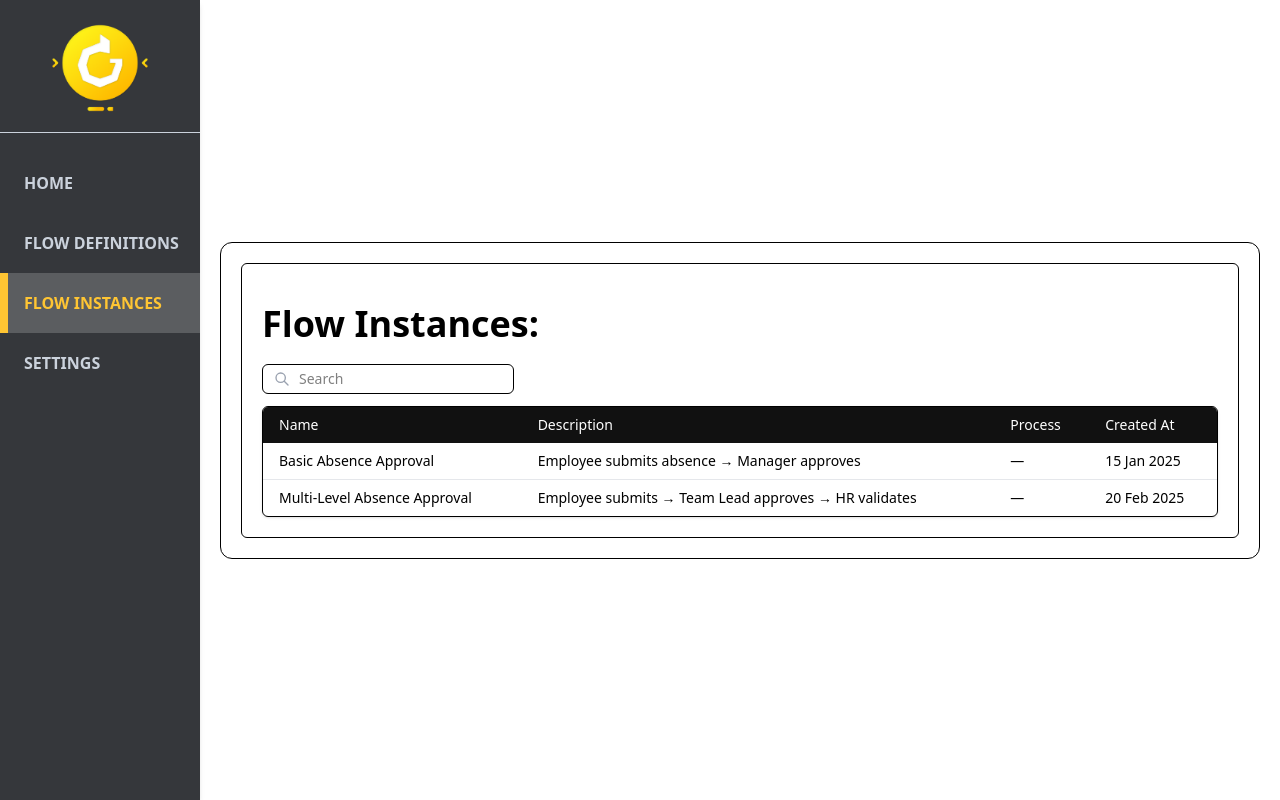
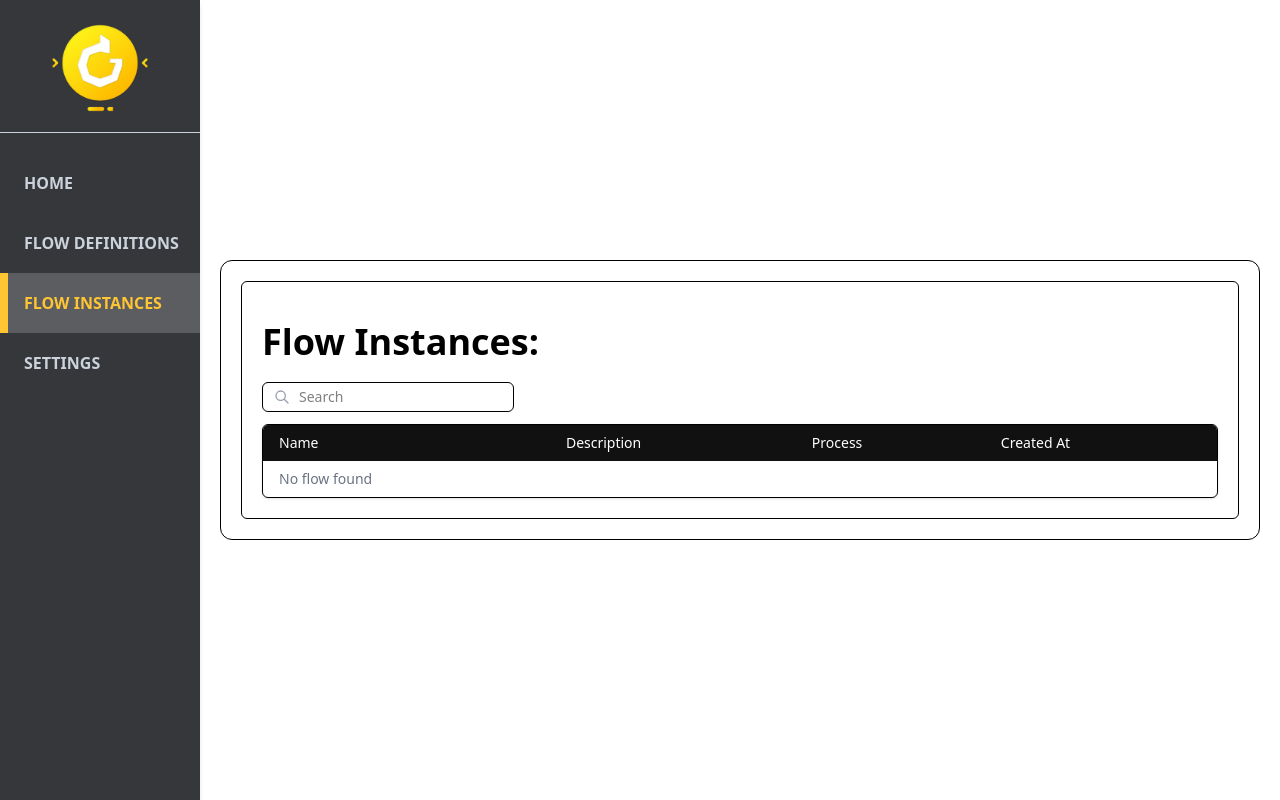
Before and after one commit to ZakariaShahruri/buildbase-dynamic-flow-engine, a Vue app: page /flow-instances in a window 1280 px wide. Built offline with nearby package versions, Linux system fonts and the light colour scheme.

Commit message:
Fix[frontend_styling]: show harcoded flow examples only on Flow Definitions page

```diff
--- a/src/components/FlowDetails.vue
+++ b/src/components/FlowDetails.vue
@@ -2,13 +2,14 @@
 import { computed, onMounted, ref } from "vue";
 import type { FlowDefinition } from "../types";
 
-defineProps(["isDefinition"]);
+const props = defineProps(["isDefinition"]);
 
 const definitions = ref<FlowDefinition[]>([]);
 const searchText = ref<string>("");
 
 // hardcoded as example
 onMounted(() => {
+  if (props.isDefinition) {
     definitions.value = [
       {
         id: "1",
@@ -25,6 +26,7 @@ onMounted(() => {
         createdAt: new Date("2025-02-20"),
       },
     ];
+  }
 });
 
 const filteredDefinitions = computed(() => {
```
Lines whose indentation alone changed are shown as unchanged.
